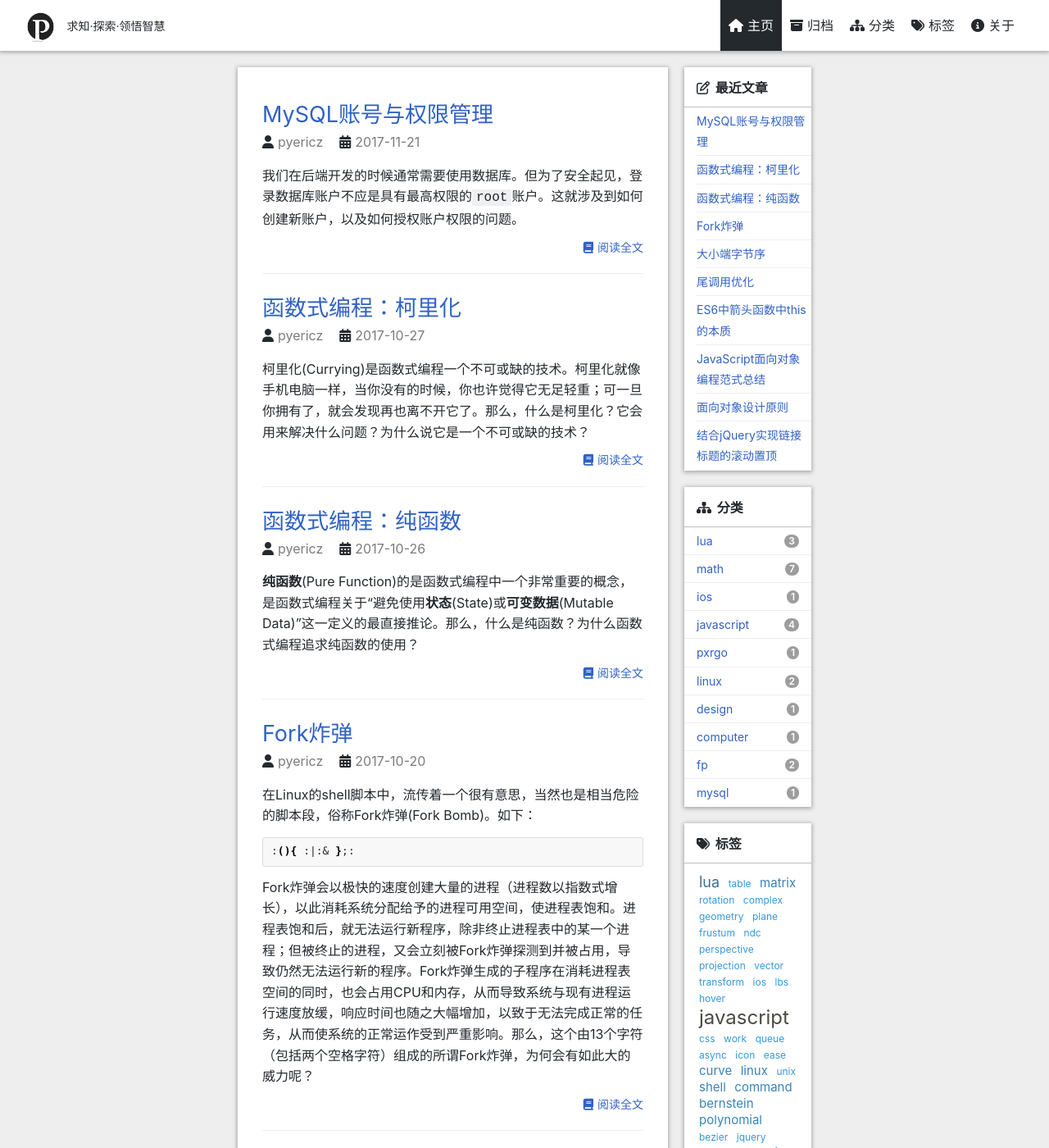
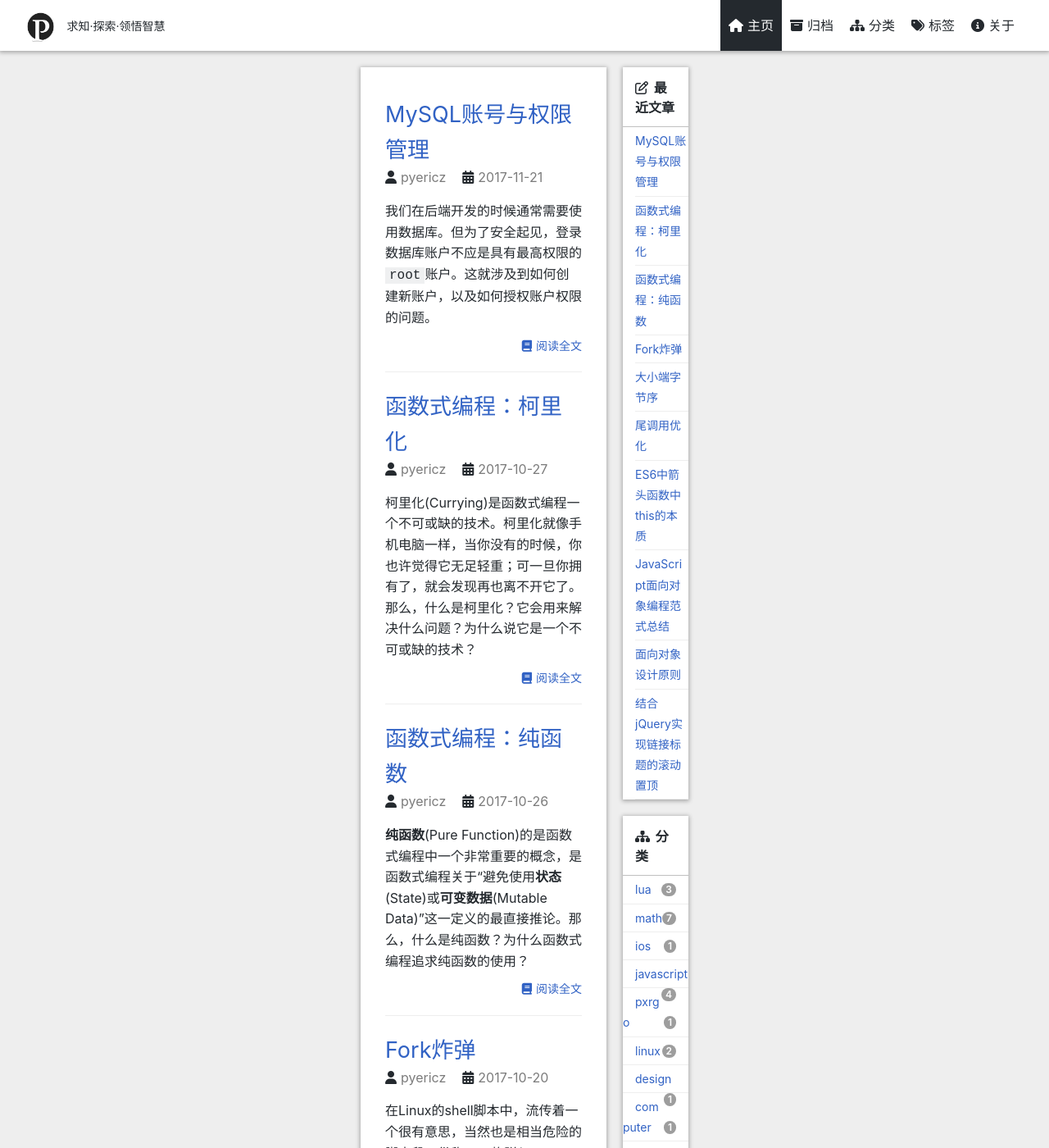
Before and after one commit to pyericz/blog, a Jekyll site: the page built from index.html, in a window 1280 px wide and 1400 px high. Shown: the whole window at 82% size. Built offline with Jekyll 4.4.1, drawn with Linux system fonts in a browser that asks for light colours; nearby versions of some CDN libraries; the list of posts is cut into pages by our own code; comment, search, counter and statistics services are not loaded; a style sheet for code colours, icons or effects is not loaded.

Commit message:
Update _page.scss

```diff
--- a/_sass/_page.scss
+++ b/_sass/_page.scss
@@ -8,7 +8,7 @@
     *zoom: 1;
 }
 .page {
-    width: 700px;
+    width: 400px;
     box-sizing: border-box;
     margin: 0 auto;
     padding-top: 82px;
```
